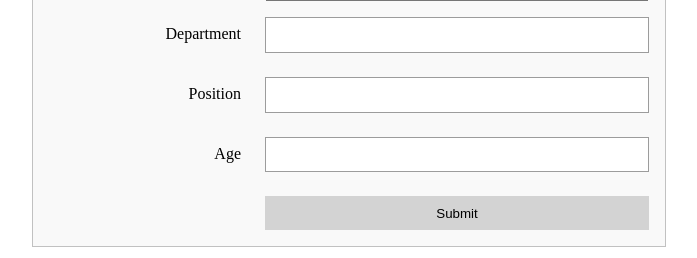
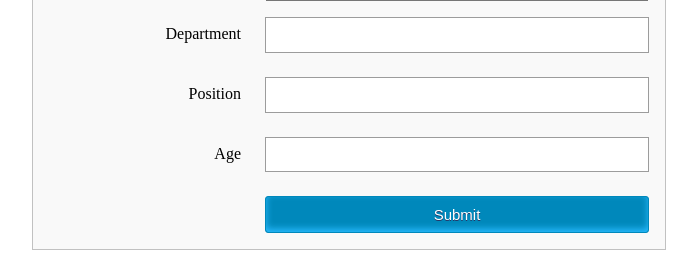
Before and after one commit to Jasemonu/HR-Man, a Flask app: page /register in a window 1280 px wide. Shown: the part 636-894 px from the top of the page, without its empty margins (291-988 px from the left). Run offline with Flask 3, Linux system fonts and the light colour scheme.

Commit message:
uploaded and updated all file

```diff
--- a/static/css/employee.css
+++ b/static/css/employee.css
@@ -47,6 +47,25 @@ form {
 	outline: 3px solid gold;
   }
 
+  .blueButton {
+	-moz-box-shadow: inset 0px -3px 7px 0px #29bbff;
+	-webkit-box-shadow: inset 0px -3px 7px 0px #29bbff;
+	box-shadow: inset 0px -3px 7px 0px #29bbff;
+	background-color: #0088BB;
+	-moz-border-radius: 3px;
+	-webkit-border-radius: 3px;
+	border-radius: 3px;
+	border: 1px solid #0088BB;
+	display: inline-block;
+	cursor: pointer;
+	color: #fff;
+	font-family: Arial;
+	font-size: 15px;
+	padding: 9px 23px;
+	text-decoration: none;
+	text-shadow: 0px 1px 0px #263666;
+}
+
   @media (min-width: 400px) {
 	form {
 	  grid-template-columns: 200px 1fr;
--- a/templates/employee.html
+++ b/templates/employee.html
@@ -12,10 +12,10 @@
     <header>
       <div class="nav__link">
 
-          <a href="" >Home</a></li>
-          <a href="" >Leave</a></li>
-          <a href="" >Dashboard</a></li>
-          <a href="">Payslip</a></li>
+          <a href="home.html" >Home</a></li>
+          <a href="leave.html" >Leave</a></li>
+          <a href="dashboard.html" >Dashboard</a></li>
+          <a href="payslip.html">Payslip</a></li>
       </div>
       <h1 class="title">Add employee</h1>
     </header>
@@ -53,7 +53,7 @@
     <label for="age">Age</label>
     <input id="age" type="text">
 
-    <button>Submit</button>
+    <button class="blueButton">Submit</button>
   </form>
 
 </body>
```
